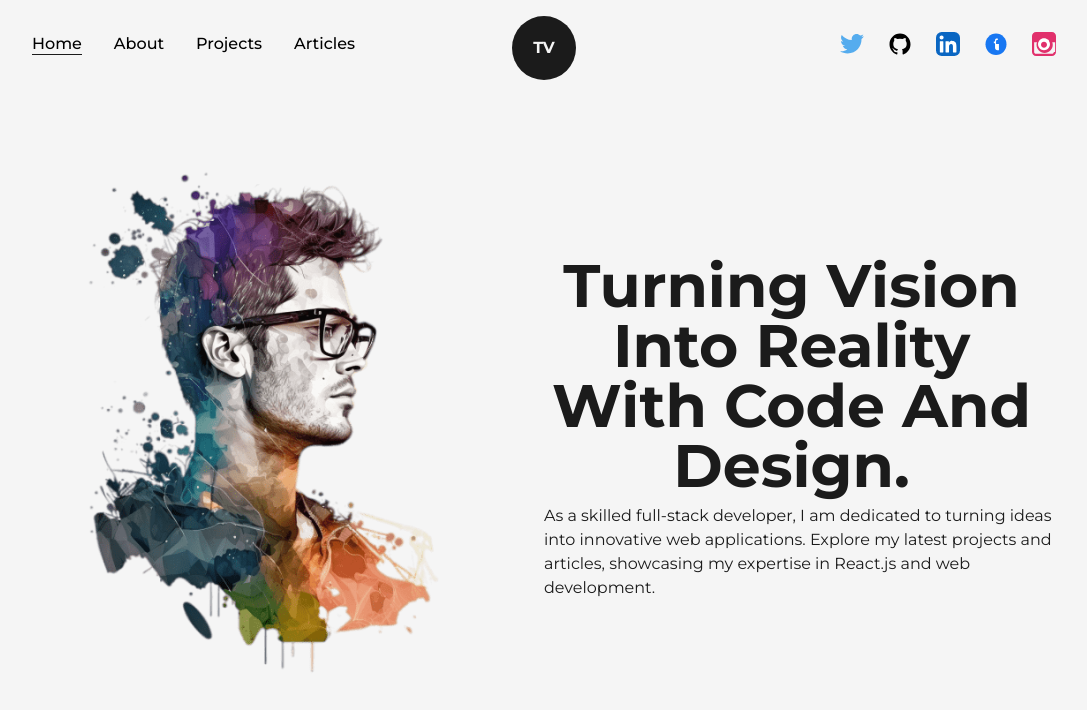
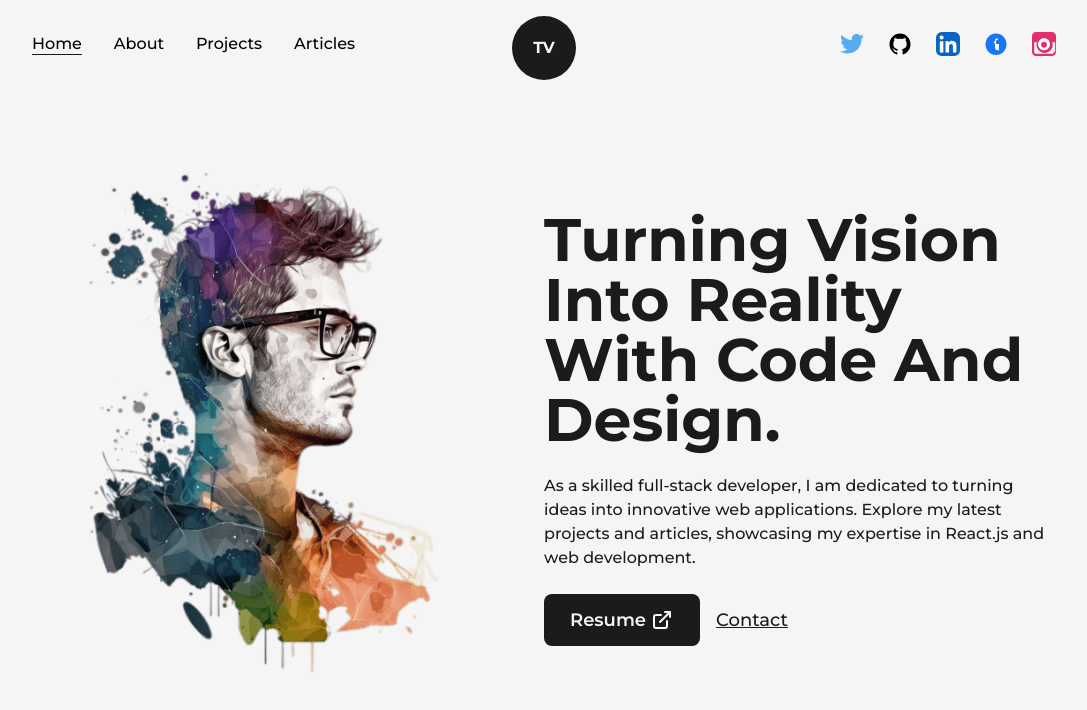
Before and after one commit to vilar07/Web_Portfolio, a Next.js app: page / in a window 1280 px wide. Shown: the top 710 px of the page, without its empty margins (96-1183 px from the left). Built offline with nearby package versions, Linux system fonts and the light colour scheme.

Commit message:
HomePage Almost Finalized

```diff
--- a/src/components/AnimatedText.js
+++ b/src/components/AnimatedText.js
@@ -3,20 +3,36 @@
 
 const quote ={
     initial:{
-        opacity:0,
+        opacity:1,
     },
     animate:{
         opacity:1,
         transition:{
-            delay:0.5,
+            delay:0.5, // delay before animation starts
+            staggerChildren:0.08, // delay between each children
         }
     },
 
 }
 
+const singleWord ={
+  initial:{
+      opacity:0,
+      y:50, //each word starts 50px below
+  },
+  animate:{
+      opacity:1,
+      y:0,
+      transition:{
+          duration:1 //duration of animation
+      }
+  },
+
+}
+
 const AnimatedText = ({text, className=""}) => {
   return (
-    <div className='w-full mx-auto py-2 flex items-center justify-center text-center overflow-hidden'>
+    <div className='w-full mx-auto py-2 flex items-center justify-center overflow-hidden'>
       <motion.h1 className={`inline-block w-full text-dark font-bold capitalize text-8xl ${className}`}
       variants={quote}
       initial="initial"
@@ -24,9 +40,11 @@
       >
         {
             text.split(" ").map((word, index) =>
-            <span key={word+'-'+index} className='inline-block'>
+            <motion.span key={word+'-'+index} className='inline-block'
+            variants={singleWord}
+            >
                 {word}&nbsp;
-            </span>
+            </motion.span>
             )
         }
       </motion.h1>
--- a/src/components/Icons.js
+++ b/src/components/Icons.js
@@ -87,3 +87,24 @@
     />
   </svg>
 );
+
+export const LinkArrow = ({ className, ...rest }) => (
+  <svg
+    xmlns="http://www.w3.org/2000/svg"
+    width={24}
+    height={24}
+    viewBox="0 0 24 24"
+    className={`w-full h-auto ${className}`}
+    {...rest}
+  >
+    <path fill="none" d="M0 0h24v24H0z" />
+    <path
+      fill="none"
+      stroke="currentColor"
+      strokeLinecap="round"
+      strokeLinejoin="round"
+      strokeWidth={2}
+      d="M11 7H6a2 2 0 0 0-2 2v9a2 2 0 0 0 2 2h9a2 2 0 0 0 2-2v-5m-7 1L20 4m-5 0h5v5"
+    />
+  </svg>
+);
--- a/src/pages/index.js
+++ b/src/pages/index.js
@@ -3,6 +3,8 @@
 import Image from 'next/image';
 import profilePic from "../../public/images/profile/developer-pic-1.png"
 import AnimatedText from '@/components/AnimatedText';
+import Link from 'next/link';
+import { LinkArrow } from '@/components/Icons';
 
 
 export default function Home() {
@@ -21,14 +23,22 @@
             </div>
             <div className='w-1/2 flex flex-col items-center self-center'>
               <AnimatedText className='!text-6xl ' text="Turning Vision Into Reality With Code And Design."/>
-              <p>
+              <p className='my-4 text-base font-medium'>
               As a skilled full-stack developer, I am dedicated to turning ideas into innovative web applications.
               Explore my latest projects and articles, showcasing my expertise in React.js and web development.
               </p>
+              <div className='flex items-center self-start mt-2 '>
+                <Link href="/dummy.pdf" target={"_blank"} className='flex items-center
+                bg-dark text-light p-2.5 px-6 rounded-lg text-lg font-semibold hover:bg-light
+                hover:text-dark border-2 border-solid border-transparent hover:border-dark'>
+                Resume <LinkArrow className='w-6 ml-1' />
+                </Link>
+                <Link className='ml-4 text-lg font-medium capitalize text-dark underline'
+                href="mailto:tiagovilar07@gmail.com" target={"_blank"}>Contact</Link>
+              </div>
             </div>
           </div>
         </Layout>
-
       </main>
     </>
   )
```
